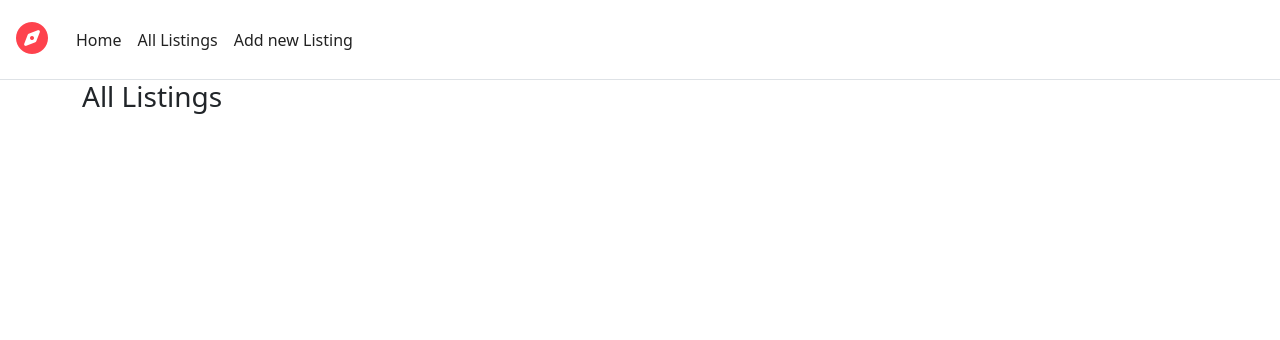
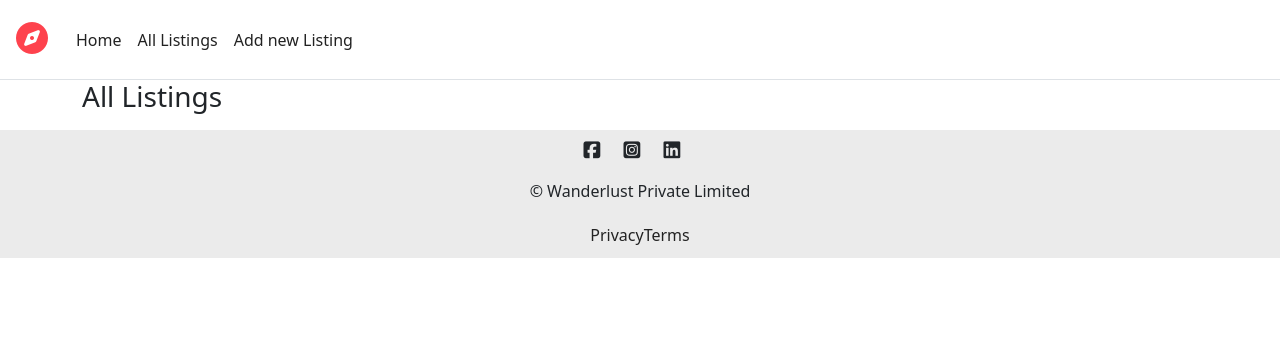
Before and after one commit to vanshchaudharyx/Wanderlust, a Node server app: page /listings in a window 1280 px wide. Shown: the top 340 px of the page. Run offline with Node 20, Linux system fonts and the light colour scheme; data that the repository does not hold is empty; some libraries are stand-ins or nearby versions.

Commit message:
Footer added

```diff
--- a/public/css/style.css
+++ b/public/css/style.css
@@ -10,3 +10,36 @@
 .nav-link {
   color: #222222 !important;
 }
+/* Footer */
+.f-info-links a {
+  text-decoration: none;
+  color: #222222;
+}
+
+.f-info-links a:hover {
+  text-decoration: underline;
+}
+
+.f-info {
+  text-align: center;
+  height: 8rem;
+  background-color: #ebebeb;
+  display: flex;
+  flex-wrap: wrap;
+  justify-content: center;
+  align-items: space-evenly;
+}
+.f-info-links,
+.f-info-socials,
+.f-info-brand {
+  width: 100%;
+  vertical-align: middle;
+  display: flex;
+  align-items: center;
+  justify-content: center;
+}
+
+.f-info-socials i {
+  margin-right: 1rem;
+  font-size: 1.2rem;
+}
--- a/views/Layouts/boilerplate.ejs
+++ b/views/Layouts/boilerplate.ejs
@@ -8,7 +8,9 @@
     <link rel="stylesheet" href="/css/style.css">
     <link href="https://cdn.jsdelivr.net/npm/bootstrap@5.3.8/dist/css/bootstrap.min.css" rel="stylesheet"
         integrity="sha384-sRIl4kxILFvY47J16cr9ZwB07vP4J8+LH7qKQnuqkuIAvNWLzeN8tE5YBujZqJLB" crossorigin="anonymous">
-        <link rel="stylesheet" href="https://cdnjs.cloudflare.com/ajax/libs/font-awesome/7.3.1/css/all.min.css" integrity="sha512-QeR2VH+lsBE5LSAe1Q5EnTBbe7XTBubt8dG93Y7gidSgdMCr8nVqKcfKAMyN96SV8KDbZVTDXChatu5G2KQGzg==" crossorigin="anonymous" referrerpolicy="no-referrer">
+    <link rel="stylesheet" href="https://cdnjs.cloudflare.com/ajax/libs/font-awesome/7.3.1/css/all.min.css"
+        integrity="sha512-QeR2VH+lsBE5LSAe1Q5EnTBbe7XTBubt8dG93Y7gidSgdMCr8nVqKcfKAMyN96SV8KDbZVTDXChatu5G2KQGzg=="
+        crossorigin="anonymous" referrerpolicy="no-referrer">
 
 </head>
 
@@ -17,9 +19,10 @@
         <div class="container">
             <%-body%> <!--Import body  -->
         </div>
-        <script src="https://cdn.jsdelivr.net/npm/bootstrap@5.3.8/dist/js/bootstrap.bundle.min.js"
-            integrity="sha384-FKyoEForCGlyvwx9Hj09JcYn3nv7wiPVlz7YYwJrWVcXK/BmnVDxM+D2scQbITxI"
-            crossorigin="anonymous"></script>
+        <%-include("../includes/footer.ejs")%>
+            <script src="https://cdn.jsdelivr.net/npm/bootstrap@5.3.8/dist/js/bootstrap.bundle.min.js"
+                integrity="sha384-FKyoEForCGlyvwx9Hj09JcYn3nv7wiPVlz7YYwJrWVcXK/BmnVDxM+D2scQbITxI"
+                crossorigin="anonymous"></script>
 </body>
 
 </html>
--- /dev/null
+++ b/views/includes/footer.ejs
@@ -0,0 +1,14 @@
+<footer>
+    <div class="f-info">
+        <div class="f-info-socials">
+            <i class="fa-brands fa-square-facebook"></i>
+            <i class="fa-brands fa-square-instagram"></i>
+            <i class="fa-brands fa-linkedin"></i>
+        </div>
+
+        <div class="f-info-brand"> &copy Wanderlust Private Limited</div>
+        <div class="f-info-links"> <a href="/privacy">Privacy</a>
+            <a href="/terms">Terms</a>
+        </div>
+    </div>
+</footer>
```
